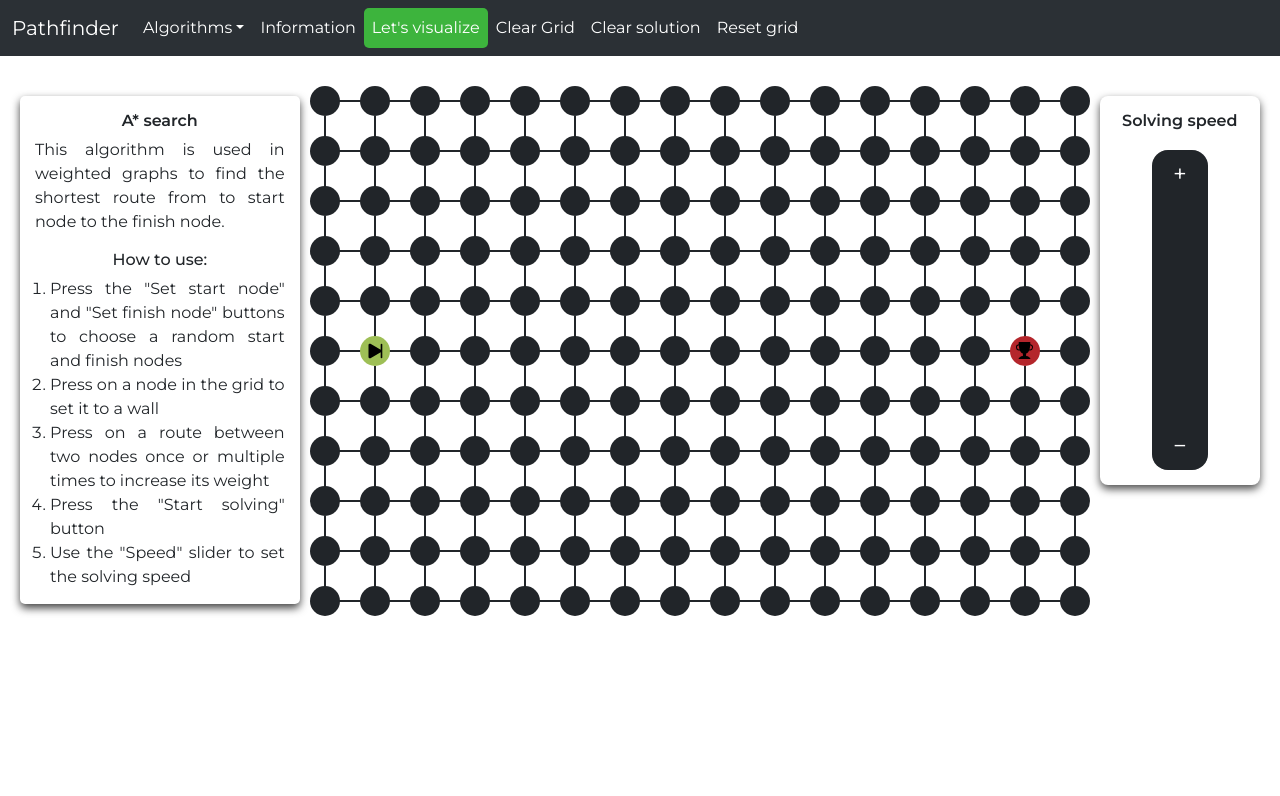
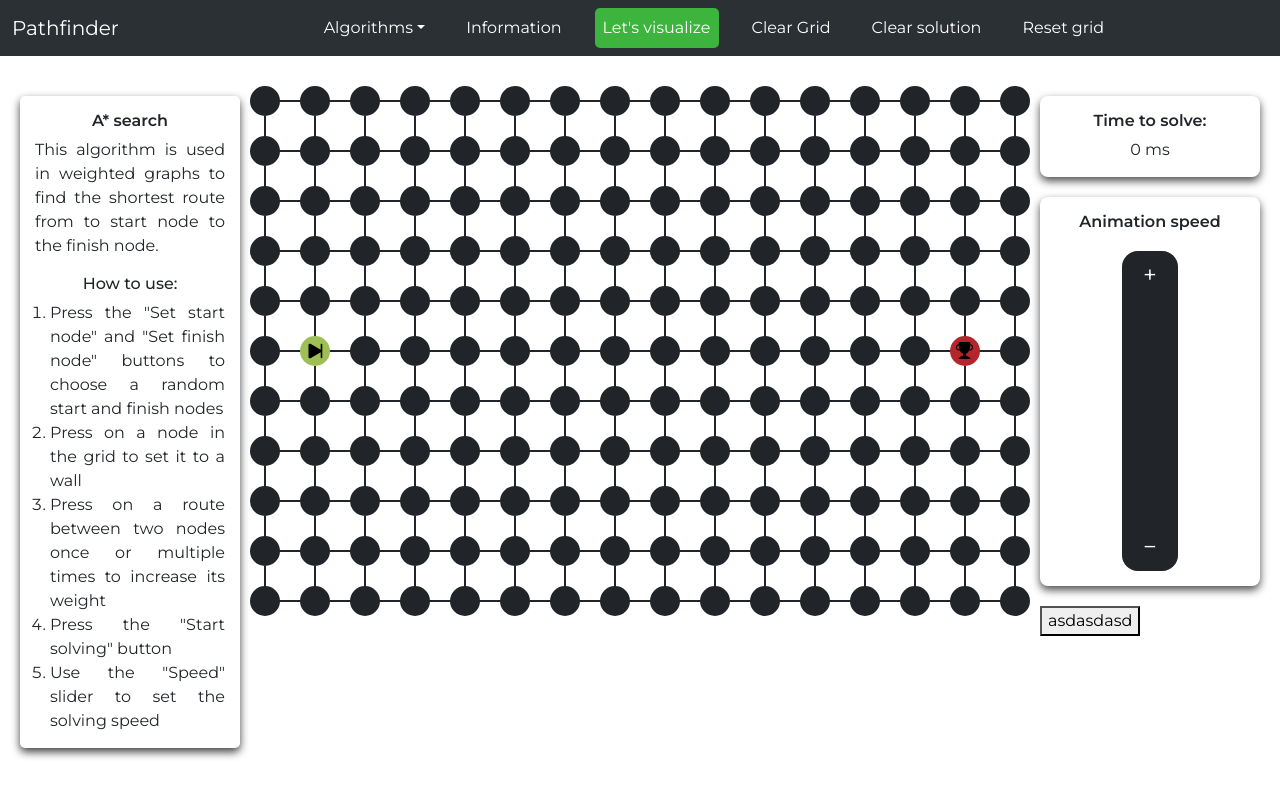
Before and after one commit to MatejaBoy/pathfinding-visualization, a React (Vite) app: page / in a window 1280 px wide. Shown: the top 796 px of the page. Built offline with nearby package versions, Linux system fonts and the light colour scheme.

Commit message:
experimenting with add row/col

```diff
--- a/src/algorithms/Astar.ts
+++ b/src/algorithms/Astar.ts
@@ -8,6 +8,7 @@ export default class Astar {
   visitedNodes2: NodeInterface[] = [];
   routeNodes: NodeInterface[] = [];
   isSolving = true;
+  solveTime: number = 0;
 
   async startSearch(nodes: NodeInterface[][], startPoint: Point, finishPoint: Point) {
     this.visitedNodes = [];
@@ -18,9 +19,11 @@ export default class Astar {
 
     // Start the search
     this.isSolving = true;
+    const startTime = performance.now();
     let found = await this.AstarSearch(nodes, startPoint, finishPoint);
     if (found !== null) await this.aStarBacktrack(nodes, found.x, found.y);
-    return { visitedNodes: this.visitedNodes2, routeNodes: this.routeNodes };
+    this.solveTime = performance.now() - startTime;
+    return { visitedNodes: this.visitedNodes2, routeNodes: this.routeNodes, time: this.solveTime };
   }
 
   stopSolving() {
--- a/src/algorithms/breadth-first.ts
+++ b/src/algorithms/breadth-first.ts
@@ -1,4 +1,4 @@
-import { NodeInterface, PathPointType, SearchResults } from "../components/PathFindingVisualizer";
+import { NodeInterface, PathPointType } from "../components/PathFindingVisualizer";
 import CommonFuncs, { Point } from "./common-func";
 
 export default class BreadthFirstSearch {
@@ -12,7 +12,7 @@ export default class BreadthFirstSearch {
   nodes: NodeInterface[][] = [];
   isFinishFound = false;
 
-  async startSearch(input_nodes: NodeInterface[][], startPoint: Point): Promise<SearchResults | null> {
+  async startSearch(input_nodes: NodeInterface[][], startPoint: Point) {
     this.nodes = Array.from(input_nodes);
     this.queue = [];
     this.routeNodes = [];
@@ -20,9 +20,11 @@ export default class BreadthFirstSearch {
     this.isSolving = true;
     this.startPoint = JSON.parse(JSON.stringify(startPoint));
     this.isFinishFound = false;
+    const startTime = performance.now();
     let found = await this.breadthFirstSearch(this.nodes, startPoint);
     if (found !== null) await this.bfsBackTrack(found!, this.nodes);
-    return { visitedNodes: this.visitedNodes, routeNodes: this.routeNodes };
+    const endTime = performance.now() - startTime;
+    return { visitedNodes: this.visitedNodes, routeNodes: this.routeNodes, time: endTime };
   }
 
   stopSolving() {
--- a/src/algorithms/depth-first.ts
+++ b/src/algorithms/depth-first.ts
@@ -61,6 +61,7 @@ export default class DepthFirstSearch {
     else maxDepth = Infinity;
     let found = null;
 
+    const startTime = performance.now();
     while (true) {
       found = await this.depthFirstSearch(nodes, startPoint!, maxDepth * iteration);
       if (!this.iterativeDeepening || found !== null) break;
@@ -69,7 +70,8 @@ export default class DepthFirstSearch {
     }
 
     if (found !== null) await this.dfsBacktrack(found, nodes);
-    return { visitedNodes: this.visitedNodes, routeNodes: this.routeNodes };
+    const endTime = performance.now() - startTime;
+    return { visitedNodes: this.visitedNodes, routeNodes: this.routeNodes, time: endTime };
   }
 
   async dfsBacktrack(checkNode: NodeInterface, nodes: NodeInterface[][]): Promise<boolean> {
--- a/src/algorithms/dijkstra.ts
+++ b/src/algorithms/dijkstra.ts
@@ -11,17 +11,23 @@ export default class Dijkstra {
 
   isSolving: boolean = false;
 
+  constructor() {
+    console.log("new Dijkstra created");
+  }
+
   async startSearch(nodes: NodeInterface[][], startPoint: Point) {
     this.visitedNodes = [];
     this.visitedNodes2 = [];
     this.routeNodes = [];
     this.heap = new NodeMinHeap();
-    this.heap.insert({ x: startPoint.x, y: startPoint.y, dist: 0, prev: undefined });
+    this.heap.insert({ x: startPoint.x, y: startPoint.y, f_val: 0, g_val: 0, h_val: 0, prev: undefined });
     this.isSolving = true;
 
+    const startTime = performance.now();
     let found: NodeInterface | null = await this.dijkstraSearch(nodes, startPoint);
     if (found !== null) await this.dijkstraBacktrack(nodes, found.x, found.y);
-    return { visitedNodes: this.visitedNodes2, routeNodes: this.routeNodes };
+    const endTime = performance.now() - startTime;
+    return { visitedNodes: this.visitedNodes2, routeNodes: this.routeNodes, time: endTime };
   }
 
   stopSolving() {
@@ -47,16 +53,23 @@ export default class Dijkstra {
         else if (adj.y === currentNode.y - 1) distanceBetweenNodes = adj.bottomRouteWeight;
         else distanceBetweenNodes = currentNode.bottomRouteWeight;
 
-        let adjCost = distanceBetweenNodes + this.heap.arr[0].dist;
+        let adjCost = distanceBetweenNodes + this.heap.arr[0].f_val;
         // Finding the index of the adjacents node in the Heap
 
         const adjHeapIndex = this.heap.findByCoords(adj.x, adj.y);
         if (adjHeapIndex === -1) {
           if (!adj.visited) {
-            this.heap.insert({ x: adj.x, y: adj.y, dist: adjCost, prev: { x: currentNode.x, y: currentNode.y } });
+            this.heap.insert({
+              x: adj.x,
+              y: adj.y,
+              f_val: adjCost,
+              g_val: 0,
+              h_val: 0,
+              prev: { x: currentNode.x, y: currentNode.y },
+            });
             nodes[adj.y][adj.x].depth = adjCost;
           }
-        } else if (adjCost < this.heap.arr[adjHeapIndex].dist) {
+        } else if (adjCost < this.heap.arr[adjHeapIndex].f_val) {
           this.heap.arr[adjHeapIndex].prev = { x: currentNode.x, y: currentNode.y };
           this.heap.decreaseKey(adjHeapIndex, adjCost);
           nodes[adj.y][adj.x].depth = adjCost;
--- a/src/components/PathFindingVisualizer.tsx
+++ b/src/components/PathFindingVisualizer.tsx
@@ -9,6 +9,7 @@ import Infocontainer from "./Infocontainer.tsx";
 import CommonFuncs, { Point } from "../algorithms/common-func.ts";
 import Astar from "../algorithms/Astar.ts";
 import PFVisualizer from "../algorithms/visualizer.ts";
+import SolveTimeDisplay from "./SolveTimeDisplay.tsx";
 
 export interface NodeInterface {
   id: number;
@@ -41,17 +42,13 @@ export interface DragData {
 }
 
 interface PathFindingVisualizerState {
-  // nodes: NodeInterface[][];
-  // startNode?: { x: number; y: number };
-  // finishNode?: { x: number; y: number };
-  isSHeld: boolean;
-  isFHeld: boolean;
   solvespeed: number;
   currentAlgorithm: Algorithms;
   isDraggingWall: boolean;
   dragData: DragData | null;
   isVisualizingState: boolean;
   hasVisFound: boolean;
+  solveTime: number;
 }
 
 export enum PathPointType {
@@ -94,14 +91,13 @@ class PathFindingVisualizer extends Component<{}, PathFindingVisualizerState> {
   constructor(props: any) {
     super(props);
     this.state = {
-      isSHeld: false,
-      isFHeld: false,
       solvespeed: 1,
       currentAlgorithm: Algorithms.AS,
       isDraggingWall: false,
       dragData: null,
       isVisualizingState: false,
       hasVisFound: false,
+      solveTime: 0,
     };
   }
 
@@ -118,6 +114,7 @@ class PathFindingVisualizer extends Component<{}, PathFindingVisualizerState> {
     this.resetSearch(ResetType.clearsolution, false);
     this.startSolving();
   };
+
   startSolving = async () => {
     if (this.startNode === undefined || this.finishNode === undefined) return;
     const alg = this.state.currentAlgorithm;
@@ -140,6 +137,8 @@ class PathFindingVisualizer extends Component<{}, PathFindingVisualizerState> {
     if (this.search === null) return;
     let results = await this.search.startSearch(this.nodes, this.startNode, this.finishNode);
     if (results === null) return;
+    this.setSolveTime(results.time);
+    console.log(results.time);
     this.visualizer = new PFVisualizer();
     await this.visualizer.visualizeResults(results, this.customSetState, this.currentSpeed, true, clear);
   };
@@ -171,7 +170,7 @@ class PathFindingVisualizer extends Component<{}, PathFindingVisualizerState> {
     }
   };
 
-  setPointType = (nodeInfo: Point, type: PathPointType, prevType: PathPointType) => {
+  setPointType = (nodeInfo: Point, type: PathPointType, _prevType: PathPointType) => {
     //if (this.isSolving) return;
 
     if (type === PathPointType.Start) {
@@ -250,6 +249,8 @@ class PathFindingVisualizer extends Component<{}, PathFindingVisualizerState> {
 
   resetSearch = async (type: ResetType, resettimeout: boolean) => {
     this.stopSolving();
+    this.search.stopSolving();
+    this.visualizer.stopVisualize();
     this.needTimeout = resettimeout;
     for (let i = 0; i < this.nodes.length; i++) {
       for (let j = 0; j < this.nodes[i].length; j++) {
@@ -312,7 +313,25 @@ class PathFindingVisualizer extends Component<{}, PathFindingVisualizerState> {
       if (!this.state.hasVisFound && this.state.isVisualizingState) {
         this.clearAndRestartSolve();
       }
+      if (!this.state.isVisualizingState) {
+        this.search.stopSolving();
+        this.visualizer.stopVisualize();
+      }
     });
+  };
+
+  setSolveTime = (time: number) => {
+    this.setState({ solveTime: Math.round(time * 10) / 10 });
+  };
+
+  addCol = () => {
+    this.gridsize.x++;
+    this.createGrid();
+  };
+
+  addRow = () => {
+    this.gridsize.y++;
+    this.createGrid();
   };
 
   render() {
@@ -342,7 +361,9 @@ class PathFindingVisualizer extends Component<{}, PathFindingVisualizerState> {
             />
           </div>
           <div className="main-col-3">
+            <SolveTimeDisplay solvetimeProps={this.state.solveTime} />
             <SliderComponent onchange={this.setSpeed} defaultval={this.defaultSpeed} max={100} min={10} step={10} />
+            <button onClick={this.addCol}>asdasdasd</button>
           </div>
         </div>
       </div>
--- a/src/components/Slider.tsx
+++ b/src/components/Slider.tsx
@@ -14,7 +14,7 @@ export default function SliderComponent({ onchange, max, min, step, defaultval }
   };
   return (
     <div className="slidercomponent">
-      <h6 className="slidertitle">Solving speed</h6>
+      <h6 className="slidertitle">Animation speed</h6>
       <div className="sliderwrapper">
         <input
           id="slider"
--- /dev/null
+++ b/src/components/SolveTimeDisplay.tsx
@@ -0,0 +1,24 @@
+import { useEffect, useState } from "react";
+
+interface Props {
+  solvetimeProps: number;
+}
+
+function SolveTimeDisplay(props: Props) {
+  const [solvetime, setSolveTime] = useState(props.solvetimeProps);
+
+  useEffect(() => {
+    setSolveTime(props.solvetimeProps);
+  }, [props.solvetimeProps]);
+
+  return (
+    <>
+      <div className="slidercomponent">
+        <h6 style={{ fontWeight: "600" }}>Time to solve:</h6>
+        <div>{solvetime} ms</div>
+      </div>
+    </>
+  );
+}
+
+export default SolveTimeDisplay;
--- a/src/components/style.css
+++ b/src/components/style.css
@@ -11,7 +11,13 @@
     background-color: rgb(61, 180, 61);
 }
 
+.me-auto {
+    margin: auto !important
+}
 
+.nav-item {
+    margin-left:25px;
+}
 
 .tile {
     min-height: 30px !important;
@@ -280,6 +286,7 @@
 .slidercomponent{
     text-align: center;
    margin-top: 0px;
+   margin-bottom: 20px;
    border:none;
    border-radius: 8px;
    padding: 15px;
@@ -409,12 +416,13 @@ input[type=range] {
 }
 
 .main-col-1{
-    flex: 25%;
+    flex: 15%;
     padding-left: 20px;
     padding-top: 20px;
 }
 .main-col-2{
-    flex: 60%;
+    /*flex: 60%;*/
+    flex: 1;
 }
 .main-col-3{
     flex: 15%;
```
